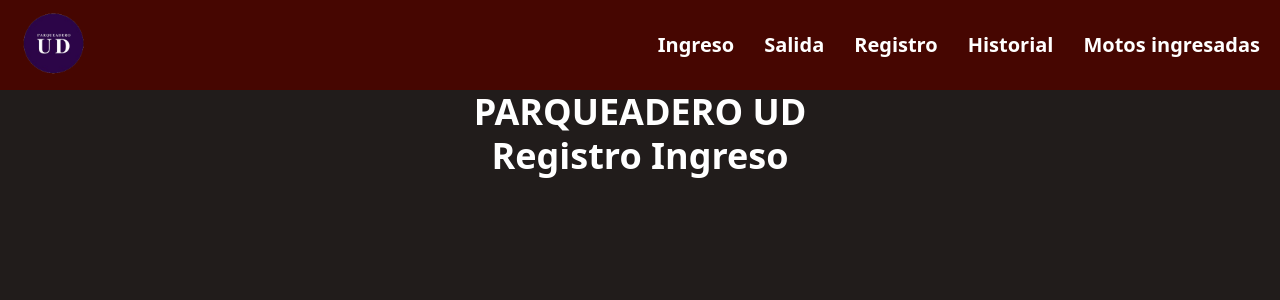
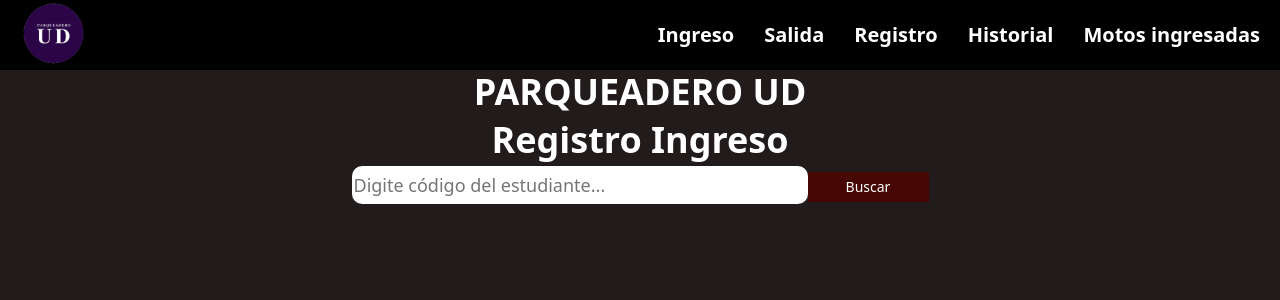
Before and after one commit to camilooorojas/control_motos, a React (Create React App) app in the folder frontend/: page / in a window 1280 px wide. Shown: the top 300 px of the page. Built offline with nearby package versions, Linux system fonts and the light colour scheme; no server answers.

Commit message:
Adjustment in rem size

```diff
--- a/frontend/src/index.css
+++ b/frontend/src/index.css
@@ -9,7 +9,7 @@
 
 }
 html{
-  font-size: 6.25%;
+  font-size: 62.5%;
 }
 :root{
   --red: #460601;
--- a/frontend/src/views/container/components/navBar/navBar.jsx
+++ b/frontend/src/views/container/components/navBar/navBar.jsx
@@ -11,7 +11,7 @@
             {/* Links to the diferent routes define with react router in the container component */}
             <Link to="/ingreso">Ingreso</Link>
         </li>
-          <li>
+        <li>
             <Link to="/salida">Salida</Link>
         </li>
         <li>
--- a/frontend/src/views/container/components/navBar/navBarStyles.module.css
+++ b/frontend/src/views/container/components/navBar/navBarStyles.module.css
@@ -1,13 +1,11 @@
 .navBar{
-  background: var(--red);
+  background: BLACK;
   width: 100%;
-  height: 90rem;
-
-
-  padding: 20rem;
+  height: 7rem;
+  padding: 2rem;
 }
 img{
-  width: 70rem;
+  width: 7rem;
 }
 
 .menu__elements{
@@ -19,9 +17,8 @@
 }
 
 .menu__elements li {
-  font-size: 20rem;
-
-  margin-left: 30rem;
+  font-size: 2rem;
+  margin-left: 3rem;
   font-weight: 600;
 }
 .menu__elements li a{
--- a/frontend/src/views/container/components/registroIngreso/registroIngreso.jsx
+++ b/frontend/src/views/container/components/registroIngreso/registroIngreso.jsx
@@ -4,10 +4,9 @@
 
 function RegistroIngreso(props) {
 
-  const [students, setStudents] = useState({});
+  const [students, setStudents] = useState([]);
 
   useEffect(() => {
-
     const petition = async () => {
       console.log("imprime")
 
@@ -21,7 +20,8 @@
   return (
     <div className={styles.container}>
       <h2>Registro Ingreso</h2>
-
+      <input type="text" className={styles.inputName} placeholder="Digite código del estudiante..." />
+      <button className={styles.findButton}>Buscar</button>
     </div>
   );
 }
--- a/frontend/src/views/container/components/registroIngreso/registroIngresoStyles.module.css
+++ b/frontend/src/views/container/components/registroIngreso/registroIngresoStyles.module.css
@@ -0,0 +1,15 @@
+.inputName{
+  width: 45.6rem;
+  height: 3.8rem;
+  font-size: 1.8rem;
+  border-radius: 1rem;
+  border:none;
+}
+.findButton{
+  width: 12.1rem;
+  height: 3rem;
+  background: var(--red);
+  border: none;
+  color: var(--white);
+  font-size: 1.4rem;
+}
--- a/frontend/src/views/container/containerStyles.module.css
+++ b/frontend/src/views/container/containerStyles.module.css
@@ -4,11 +4,11 @@
 }
 .container h1{
   font-weight: 600;
-  font-size: 36rem;
+  font-size: 3.6rem;
   color: var(--white);
 }
 .container h2{
   font-weight: 600;
-  font-size: 36rem;
+  font-size: 3.6rem;
   color: var(--white);
 }
```
